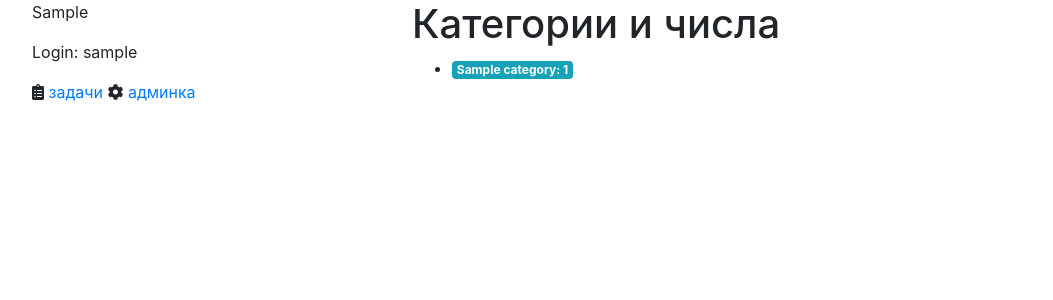
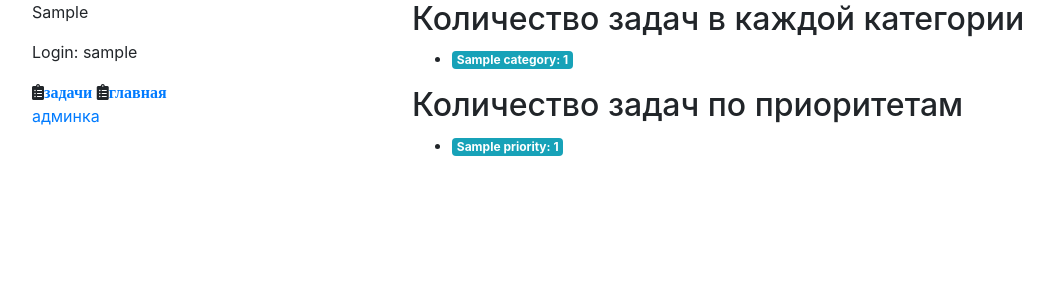
Before and after one commit to minaton-ru/todo-list, a Django app: page / in a window 1280 px wide. Shown: the top 300 px of the page, without its empty margins (53-1106 px from the left). Run offline with Django 3.2, Linux system fonts and the light colour scheme; a user stored in the database is signed in; tables that the repository leaves empty hold one stand-in row (values such as "Sample post"); some libraries are stand-ins or nearby versions.

Commit message:
приоритеты у задач и фронтенд

```diff
--- a/tasks/admin.py
+++ b/tasks/admin.py
@@ -1,6 +1,6 @@
 from django.contrib import admin
 
-from tasks.models import TodoItem, Category
+from tasks.models import TodoItem, Category, Priority
 
 
 @admin.register(TodoItem)
@@ -11,3 +11,7 @@ class TodoItemAdmin(admin.ModelAdmin):
 @admin.register(Category)
 class CategoryAdmin(admin.ModelAdmin):
     list_display = ('slug', 'name')
+
+@admin.register(Priority)
+class PriorityAdmin(admin.ModelAdmin):
+    list_display = ('slug', 'name')
--- a/tasks/models.py
+++ b/tasks/models.py
@@ -15,18 +15,19 @@ class Category(models.Model):
     def __str__(self):
         return f'{self.name} ({self.slug})'
 
+class Priority(models.Model):
+    slug = models.CharField(max_length=128)
+    name = models.CharField(max_length=256)
+    todos_count = models.PositiveIntegerField(default=0)
+
+    class Meta:
+        verbose_name = 'Приоритет'
+        verbose_name_plural = 'Приоритеты'
+
+    def __str__(self):
+        return f'{self.name} ({self.slug})'
 
 class TodoItem(models.Model):
-    PRIORITY_HIGH = 1
-    PRIORITY_MEDIUM = 2
-    PRIORITY_LOW = 3
-
-    PRIORITY_CHOICES = [
-        (PRIORITY_HIGH, "Высокий приоритет"),
-        (PRIORITY_MEDIUM, "Средний приоритет"),
-        (PRIORITY_LOW, "Низкий приоритет"),
-    ]
-
     description = models.TextField("описание")
     is_completed = models.BooleanField("выполнено", default=False)
     created = models.DateTimeField(auto_now_add=True)
@@ -34,9 +35,7 @@ class TodoItem(models.Model):
     owner = models.ForeignKey(
         User, on_delete=models.CASCADE, related_name="tasks"
     )
-    priority = models.IntegerField(
-        "Приоритет", choices=PRIORITY_CHOICES, default=PRIORITY_MEDIUM
-    )
+    priority = models.ManyToManyField(Priority, blank=True, default='2')
     category = models.ManyToManyField(Category, blank=True)
 
     def __str__(self):
--- a/tasks/templates/tasks/details.html
+++ b/tasks/templates/tasks/details.html
@@ -2,7 +2,7 @@
 {% block title %}Задача {{ object.id }}{% endblock %}
 
 {% block main_content %}
-  <h1>Задача</h1>
+  <h1>Задача {{ object.id }}</h1>
   <p><b>Описание</b>: {{ object }}</p>
   <ul>
     <li>
@@ -10,6 +10,8 @@
     </li>
     <li><i class="far fa-calendar-alt"></i>&nbsp;Создана: {{ object.created|date:"Y-b-d H:i" }}</li>
     <li><i class="far fa-clock"></i>&nbsp;Последнее изменение: {{ object.updated }}</li>
+    <li><i class="far fa-bookmark"></i>&nbsp;Категория: {{ object.category }}</li>
+    <li><i class="far fa-arrows"></i>&nbsp;Приоритет: {{ object.priority }}</li>
   </ul>
   <i class="fas fa-clipboard-list"></i>&nbsp;<a href="{% url "tasks:list" %}">Назад к списку</a>
 {% endblock %}
--- a/tasks/templates/tasks/index.html
+++ b/tasks/templates/tasks/index.html
@@ -4,7 +4,7 @@
 {% block title %}Информация по категориям{% endblock %}
 
 {% block main_content %}
-  <h1>Категории и числа</h1>
+  <h2>Количество задач в каждой категории</h2>
   <ul>
   {% for cat in counts %}
     <li><span class="badge badge-info">{{ cat.name }}: {{ cat.todos_count }}</span></li>
@@ -12,4 +12,12 @@
     <li>Список задач по категориям пуст. Попробуйте добавить их из админки</li>
   {% endfor %}
   </ul>
+  <h2>Количество задач по приоритетам</h2>
+  <ul>
+  {% for prior in priorities %}
+    <li><span class="badge badge-info">{{ prior.name }}: {{ prior.todos_count }}</span></li>
+  {% empty %}
+    <li>Список задач с приоритетами пуст. Попробуйте добавить их из админки</li>
+  {% endfor %}
+  </ul>
 {% endblock %}
--- a/tasks/templates/tasks/list.html
+++ b/tasks/templates/tasks/list.html
@@ -18,11 +18,11 @@
     <li class="completed">
       <input class='checkbox' data-uid={{ task.id }} type='checkbox' disabled='disabled' checked='checked'/>
     {% endif %}
-    {% if task.priority == task.PRIORITY_HIGH %}
+    {% if task.priority == "1" %}
       <span class="badge badge-pill badge-danger">&nbsp;</span>
-    {% elif task.priority == task.PRIORITY_MEDIUM %}
+    {% elif task.priority == "2" %}
       <span class="badge badge-pill badge-secondary">&nbsp;</span>
-    {% elif task.priority == task.PRIORITY_LOW %}
+    {% elif task.priority == "3" %}
       <span class="badge badge-pill badge-success">&nbsp;</span>
     {% endif %}
       <a href={% url "tasks:details" task.id %}>{{ task.description }}</a>
--- a/tasks/views.py
+++ b/tasks/views.py
@@ -1,13 +1,17 @@
 from django.shortcuts import get_object_or_404, render
 from django.views.generic import ListView
 from django.views.generic.detail import DetailView
-from tasks.models import TodoItem, Category
+from tasks.models import TodoItem, Category, Priority
 
 
 def index(request):
-
+    priorities = Priority.objects.all()
     counts = Category.objects.all()
-    return render(request, "tasks/index.html", {"counts": counts})
+    index_data = {
+        "priorities": priorities,
+        "counts": counts
+    }
+    return render(request, "tasks/index.html", index_data)
 
 
 def filter_tasks(tags_by_task):
--- a/templates/base.html
+++ b/templates/base.html
@@ -1,6 +1,6 @@
 <html>
   <head>
-    <title>{% block title %}PWS Todo example app{% endblock %}</title>
+    <title>{% block title %}Todo example app{% endblock %}</title>
 
     <link rel="stylesheet" href="https://maxcdn.bootstrapcdn.com/bootstrap/4.0.0/css/bootstrap.min.css" integrity="sha384-Gn5384xqQ1aoWXA+058RXPxPg6fy4IWvTNh0E263XmFcJlSAwiGgFAW/dAiS6JXm" crossorigin="anonymous">
   <link rel="stylesheet" href="https://use.fontawesome.com/releases/v5.7.0/css/all.css" integrity="sha384-lZN37f5QGtY3VHgisS14W3ExzMWZxybE1SJSEsQp9S+oqd12jhcu+A56Ebc1zFSJ" crossorigin="anonymous">
@@ -20,9 +20,10 @@
               <p>{{ user.first_name }}</p>
               <p>Login: {{ user.username }}</p>
 
-              <i class="fas fa-clipboard-list"></i>&nbsp;<a href="{% url "tasks:list" %}">задачи</a>
+              <i class="fas fa-clipboard-list"><a href="{% url "tasks:list" %}">задачи</a></i>
+              <i class="fas fa-clipboard-list"><a href="{% url "tasks:index" %}">главная</a></i>
             {% endif %}
-	    <i class="fas fa-cog"></i>&nbsp;<a href='{% url 'admin:index' %}'>админка</a>
+	    <p><a href='{% url 'admin:index' %}'>админка</a></p>
           {% endblock %}
         </div>
 
```
Also changed, not shown: tasks/signals.py (+29 -1 lines), todoapp/wsgi.py (+0 -8 lines), README.md, tasks/migrations/0002_auto_20200614_1631.py (added).
